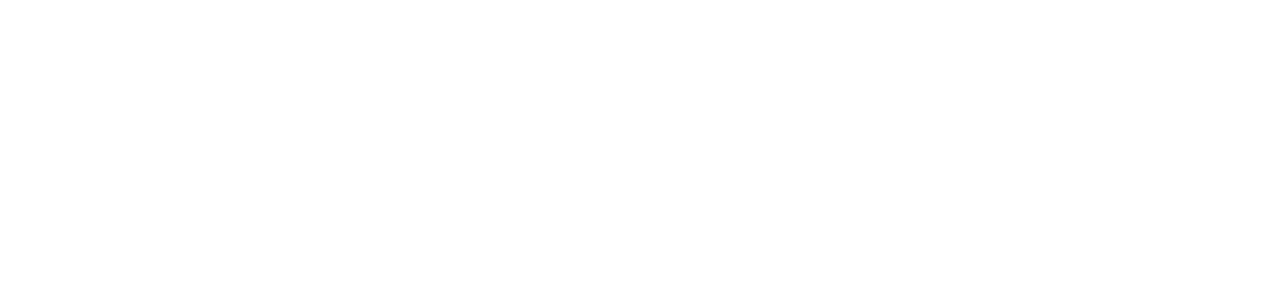
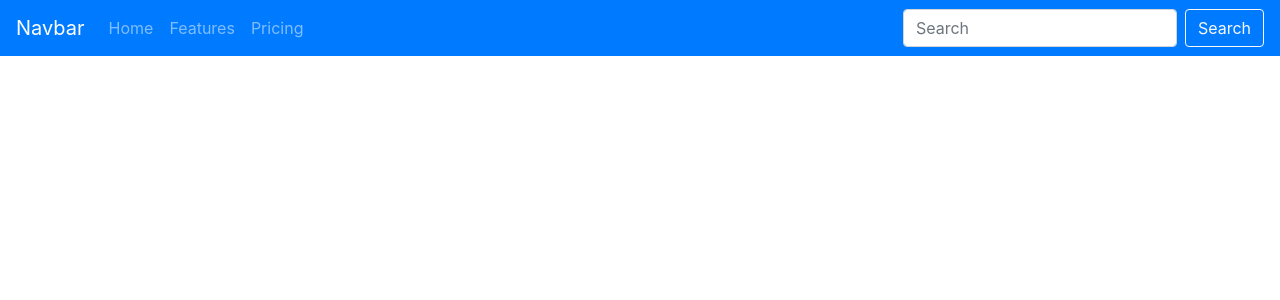
Before and after one commit to ShahzadUmarBaig/MedKube-Website, a React (Create React App) app: page / in a window 1280 px wide. Shown: the top 300 px of the page. Built offline with nearby package versions, Linux system fonts and the light colour scheme.

Commit message:
changed the tag name

```diff
--- a/src/App.js
+++ b/src/App.js
@@ -1,11 +1,11 @@
 import React from 'react';
 import './App.css';
-import navbarMenu from './Components/Navbar';
+import NavbarMenu from './Components/Navbar';
 
 function App() {
   return (
     <div className="App">
-      <navbarMenu></navbarMenu>
+    <NavbarMenu/>
     </div>
   );
 }
--- a/src/Components/Navbar.js
+++ b/src/Components/Navbar.js
@@ -5,7 +5,7 @@
 import FormControl from 'react-bootstrap/FormControl';
 import Button from 'react-bootstrap/Button';
 
-function navbarMenu(){
+function NavbarMenu(){
   return  <Navbar bg="primary" variant="dark">
   <Navbar.Brand href="#home">Navbar</Navbar.Brand>
   <Nav className="mr-auto">
@@ -21,4 +21,4 @@
 ;
 }
 
-export default navbarMenu;
+export default NavbarMenu;
```
Also changed, not shown: 1 other file (tests, documents, lock files or other folders).
